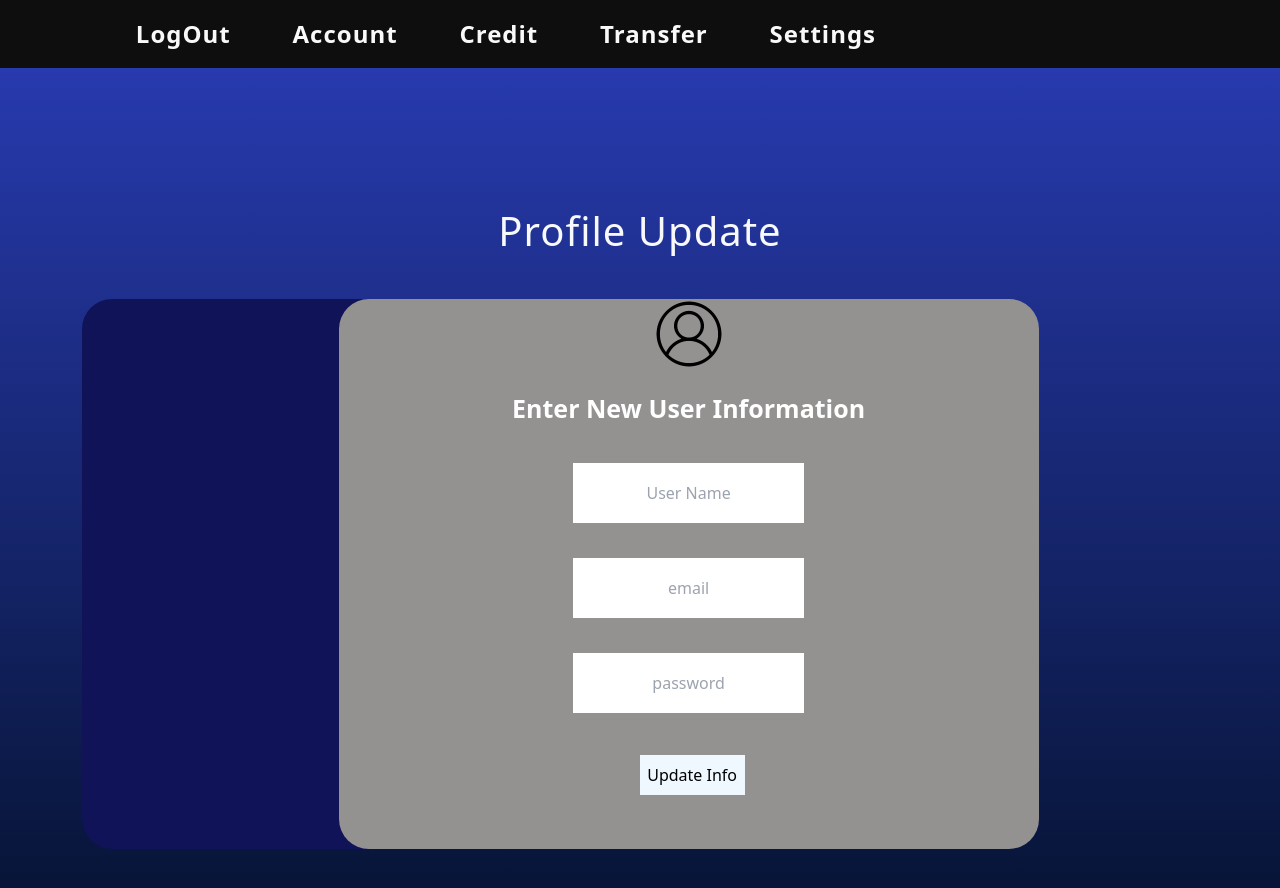
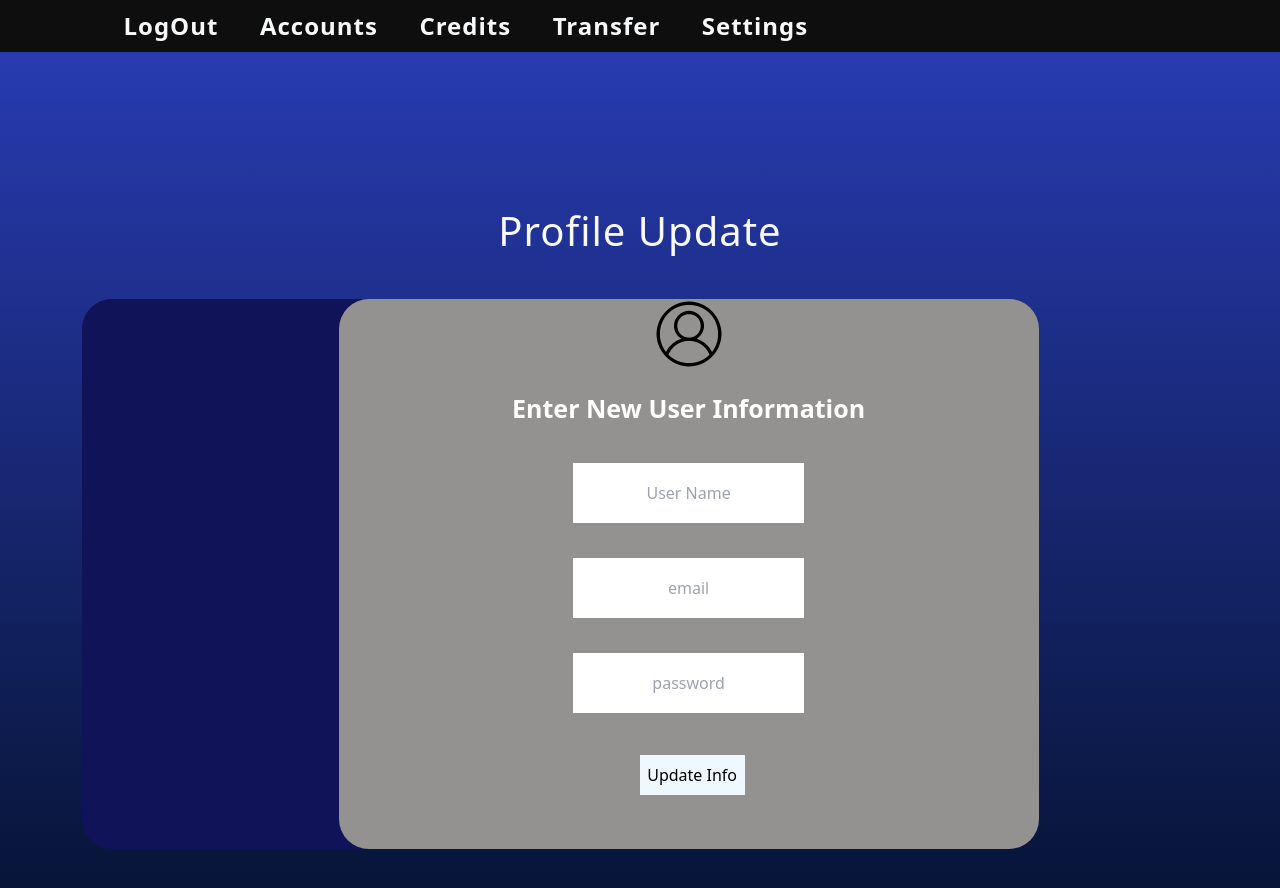
Before and after one commit to Marcokorcak/Midterm-Project, a React (Vite) app: page /settings in a window 1280 px wide. Shown: the top 888 px of the page. Built offline with nearby package versions, Linux system fonts and the light colour scheme.

Commit message:
navbar animations

```diff
--- a/src/components/NavBar1.jsx
+++ b/src/components/NavBar1.jsx
@@ -1,21 +1,21 @@
-import Container from 'react-bootstrap/Container';
-import Nav from 'react-bootstrap/Nav';
-import Navbar from 'react-bootstrap/Navbar';
+import Container from "react-bootstrap/Container";
+import Nav from "react-bootstrap/Nav";
+import Navbar from "react-bootstrap/Navbar";
 
 function NavBar1() {
   return (
     <>
-    <div className='nav'>
-      <Navbar className="color-nav" fixed="top" >
-        <Container>
-          <Nav className="me-auto">
-
-            <Nav.Link href="/logIn" className= "text-light">LogIn</Nav.Link>
-          </Nav>
-        </Container>
-      </Navbar>
+      <div className="nav">
+        <Navbar className="color-nav" fixed="top">
+          <Container>
+            <Nav className="me-auto">
+                <a href="/login" className="text-light \">
+                  Login
+                </a>
+            </Nav>
+          </Container>
+        </Navbar>
       </div>
-
     </>
   );
 }
--- a/src/components/navBar.jsx
+++ b/src/components/navBar.jsx
@@ -9,21 +9,21 @@ function NavBar() {
         <Navbar className="color-nav" fixed="top">
           <Container>
             <Nav className="me-auto">
-              <Nav.Link href="/logIn" className="text-light">
-                LogOut
-              </Nav.Link>
-              <Nav.Link href="/viewAccount" className="text-light">
-                Account
-              </Nav.Link>
-              <Nav.Link href="/viewCredit" className="text-light">
-                Credit
-              </Nav.Link>
-              <Nav.Link href="/transferMoney" className="text-light">
-                Transfer
-              </Nav.Link>
-              <Nav.Link href="/settings" className="text-light">
-                Settings
-              </Nav.Link>
+              <a href="/login" className="text-light \">
+                  LogOut
+                </a>
+              <a href="viewAccount" className="text-light \">
+                  Accounts
+                </a>
+              <a href="/viewCredit" className="text-light \">
+                  Credits
+                </a>
+              <a href="/transferMoney" className="text-light \">
+                  Transfer
+                </a>
+              <a href="/settings" className="text-light \">
+                  Settings
+                </a>
             </Nav>
           </Container>
         </Navbar>
--- a/src/index.css
+++ b/src/index.css
@@ -9,9 +9,9 @@
   text-decoration: none;
 }
 
-:link:hover {
+/* :link:hover {
   text-decoration: underline;
-}
+} */
 
 img.a {
   width: 30%;
@@ -381,8 +381,31 @@ a {
   color: #BFC0C0;
   text-decoration: none;
   letter-spacing: 1px;
+    font-size: 20px;
+    position: relative;
 }
 
+
+
+
+/* a:hover {
+  text-decoration: none;
+} */
+
+a:after {
+  border-radius: 1em;
+  border-top: .1em solid #ffffff;
+  content: "";
+  position: absolute;
+    right: 100%;
+    bottom: .14em;
+    left: 0;
+  transition: right .4s cubic-bezier(0,.5,0,1);
+}
+
+a:hover:after {
+  right: 0;
+}
 
 
 
@@ -406,7 +429,7 @@ a {
 #dub-arrow {
   width: 100%;
   height: 100%;
-  background: #BFC0C0;
+  background: #ffffff;
   left: -200px;
   position: absolute;
   padding: 0;
```
